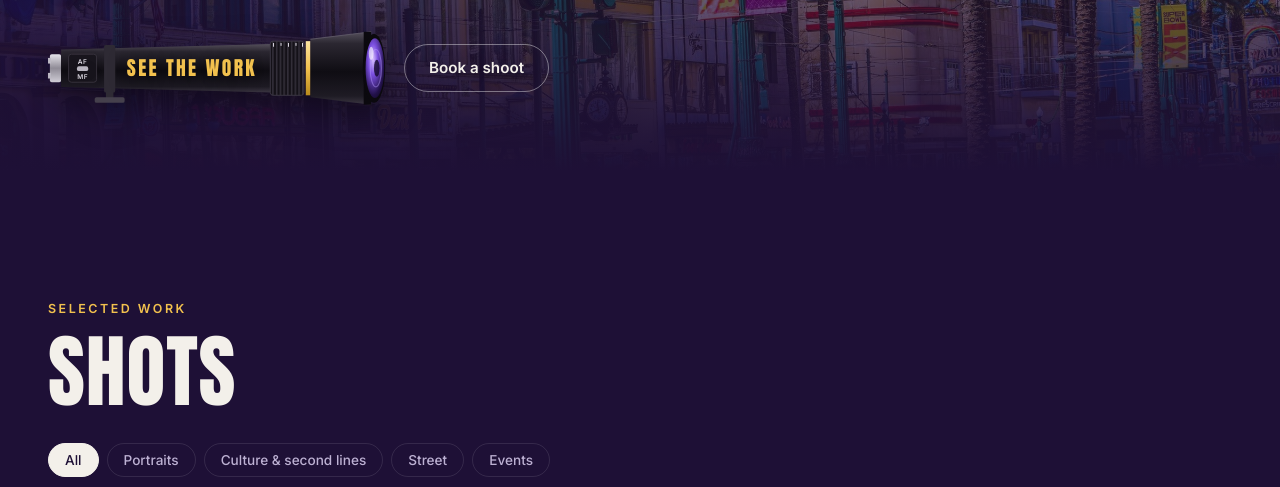
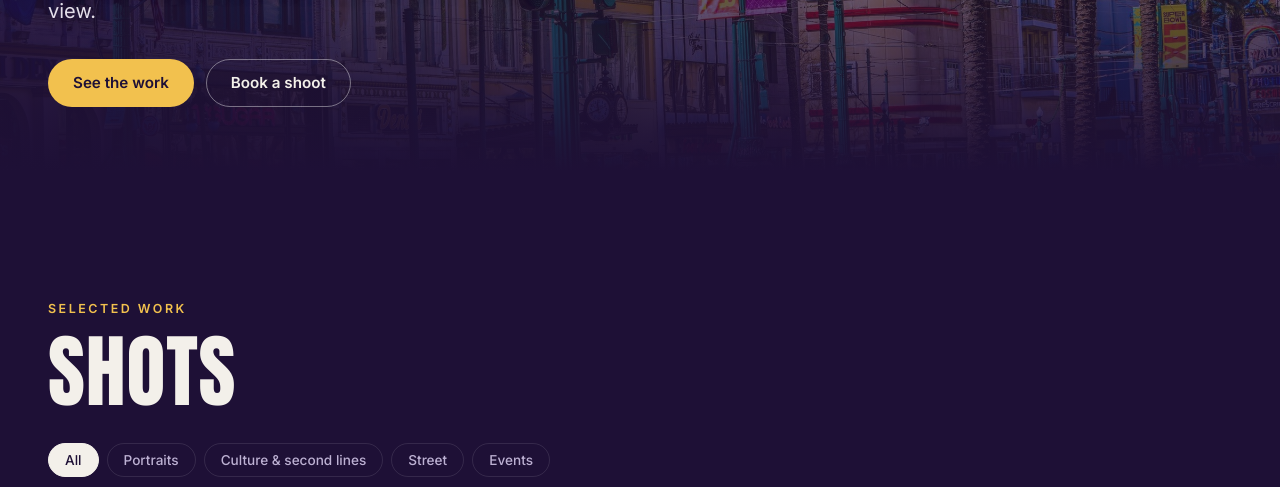
Before and after one commit to johnledesma1027-source/Byrd-s-Eye-Website-, a plain HTML site: page index.html in a window 1280 px wide. Shown: the part 613-1100 px from the top of the page. Drawn offline with Linux system fonts and the light colour scheme.

Commit message:
Restore the regular See the work button
Co-Authored-By: Claude Opus 5.5 <noreply@anthropic.com>
Claude-Session: https://claude.ai/code/session_015AcNXQueyHH9N7QLB5yEBT

```diff
--- a/index.html
+++ b/index.html
@@ -31,74 +31,7 @@
         <h1>Don't take it<br><span>personally.</span></h1>
         <p class="hero-sub">Portraits, street and culture, caught from a Byrdz Eye view.</p>
         <div class="hero-actions">
-          <a class="lens-btn" href="#work" aria-label="See the work">
-            <svg viewBox="0 0 364 84" role="img" aria-hidden="true" focusable="false">
-              <defs>
-                <linearGradient id="lensBody" x1="0" y1="0" x2="0" y2="1">
-                  <stop offset="0" stop-color="#55505c"/>
-                  <stop offset="0.16" stop-color="#2b2731"/>
-                  <stop offset="0.55" stop-color="#0f0d13"/>
-                  <stop offset="0.88" stop-color="#1e1b24"/>
-                  <stop offset="1" stop-color="#3b3642"/>
-                </linearGradient>
-                <linearGradient id="lensSilver" x1="0" y1="0" x2="0" y2="1">
-                  <stop offset="0" stop-color="#e6e4ea"/>
-                  <stop offset="0.5" stop-color="#8f8b96"/>
-                  <stop offset="1" stop-color="#cfccd5"/>
-                </linearGradient>
-                <linearGradient id="lensGold" x1="0" y1="0" x2="0" y2="1">
-                  <stop offset="0" stop-color="#fbe3a0"/>
-                  <stop offset="0.5" stop-color="#f2c14e"/>
-                  <stop offset="1" stop-color="#b88a1c"/>
-                </linearGradient>
-                <radialGradient id="lensGlass" cx="0.4" cy="0.35" r="0.85">
-                  <stop offset="0" stop-color="#d9c2ff"/>
-                  <stop offset="0.3" stop-color="#7b4fe0"/>
-                  <stop offset="0.7" stop-color="#22114a"/>
-                  <stop offset="1" stop-color="#06030c"/>
-                </radialGradient>
-                <pattern id="lensGrip" width="4" height="10" patternUnits="userSpaceOnUse">
-                  <rect width="4" height="10" fill="#141118"/>
-                  <rect width="1.6" height="10" fill="#34303b"/>
-                </pattern>
-              </defs>
-              <!-- bayonet mount -->
-              <rect x="2" y="27" width="12" height="30" rx="2" fill="url(#lensSilver)"/>
-              <rect x="0" y="31" width="3" height="6" fill="#bdb9c4"/>
-              <rect x="0" y="47" width="3" height="6" fill="#bdb9c4"/>
-              <!-- rear barrel, tapering out toward the front -->
-              <path d="M14 22 L238 16 V68 L14 62 Z" fill="url(#lensBody)"/>
-              <!-- AF / MF switch panel -->
-              <rect x="22" y="27" width="30" height="30" rx="3" fill="#1a171f" stroke="#3a3540" stroke-width="1"/>
-              <text x="37" y="37" text-anchor="middle" class="lens-tiny">AF</text>
-              <rect x="31" y="40" width="12" height="5" rx="2" fill="#bdb9c4"/>
-              <text x="37" y="53" text-anchor="middle" class="lens-tiny">MF</text>
-              <!-- tripod collar and foot -->
-              <rect x="60" y="17" width="12" height="51" rx="2" fill="#2e2a34"/>
-              <rect x="62" y="67" width="8" height="7" fill="#2e2a34"/>
-              <rect x="50" y="73" width="32" height="6" rx="2" fill="#45404c"/>
-              <!-- name label -->
-              <text x="154" y="50" text-anchor="middle" class="lens-label">SEE THE WORK</text>
-              <!-- focus ring with distance scale -->
-              <rect x="238" y="13" width="36" height="58" rx="3" fill="url(#lensGrip)"/>
-              <rect x="238" y="13" width="36" height="58" rx="3" fill="none" stroke="#3d3844" stroke-width="1"/>
-              <g fill="#e8e4ee">
-                <rect x="241" y="15" width="1" height="4"/><rect x="249" y="15" width="1" height="3"/><rect x="257" y="15" width="1" height="4"/><rect x="265" y="15" width="1" height="3"/><rect x="272" y="15" width="1" height="4"/>
-              </g>
-              <!-- gold ring -->
-              <rect x="276" y="13" width="5" height="58" fill="url(#lensGold)"/>
-              <!-- flared hood -->
-              <path d="M281 11 L346 3 V81 L281 73 Z" fill="url(#lensBody)"/>
-              <path d="M281 11 L346 3" stroke="#5e5866" stroke-width="1"/>
-              <rect x="338" y="3" width="8" height="78" fill="#0b090e"/>
-              <!-- front glass elements -->
-              <ellipse cx="349" cy="42" rx="12" ry="37" fill="#0b090e"/>
-              <ellipse cx="350" cy="42" rx="10" ry="32" fill="url(#lensGlass)"/>
-              <ellipse cx="351" cy="42" rx="6" ry="20" fill="none" stroke="#b79cff" stroke-opacity="0.45" stroke-width="1.2"/>
-              <ellipse cx="352" cy="42" rx="3" ry="9" fill="#120826" opacity="0.8"/>
-              <ellipse class="lens-glint" cx="346" cy="26" rx="2.6" ry="7" fill="#ffffff" opacity="0.6"/>
-            </svg>
-          </a>
+          <a class="btn btn-primary" href="#work">See the work</a>
           <a class="btn btn-ghost" href="#contact">Book a shoot</a>
         </div>
       </div>
--- a/styles.css
+++ b/styles.css
@@ -82,15 +82,7 @@ h1, h2, h3 { font-family: var(--display); font-weight: 400; letter-spacing: 0.01
 .hero h1 { font-size: clamp(3.5rem, 12vw, 9rem); }
 .hero h1 span { color: var(--gold); }
 .hero-sub { font-size: clamp(1rem, 2vw, 1.25rem); color: #e4dfea; max-width: 32rem; margin: 1.25rem 0 2rem; }
-.hero-actions { display: flex; gap: 1rem; flex-wrap: wrap; align-items: center; }
-.lens-btn { display: inline-block; width: clamp(260px, 28vw, 340px); line-height: 0; border-radius: 12px; filter: drop-shadow(0 10px 18px rgba(0, 0, 0, 0.45)); transition: transform .25s ease, filter .25s ease; }
-.lens-btn svg { width: 100%; height: auto; overflow: visible; }
-.lens-btn .lens-label { font-family: "Anton", Impact, sans-serif; font-size: 21px; letter-spacing: 2.5px; fill: var(--gold); }
-.lens-btn .lens-tiny { font: 600 7px "Inter", sans-serif; fill: #d8d4de; letter-spacing: 0.5px; }
-.lens-btn .lens-glint { transition: transform .4s ease, opacity .4s ease; transform-box: fill-box; transform-origin: center; }
-.lens-btn:hover { transform: translateX(6px); filter: drop-shadow(0 10px 22px rgba(123, 63, 228, 0.55)); }
-.lens-btn:hover .lens-glint { transform: translateY(14px); opacity: 0.85; }
-.lens-btn:focus-visible { outline: 2px solid var(--gold); outline-offset: 6px; }
+.hero-actions { display: flex; gap: 0.75rem; flex-wrap: wrap; text-shadow: none; }
 
 /* Sections */
 .section { padding: clamp(4rem, 10vw, 7rem) clamp(1rem, 4vw, 3rem); max-width: 1320px; margin: 0 auto; }
```
